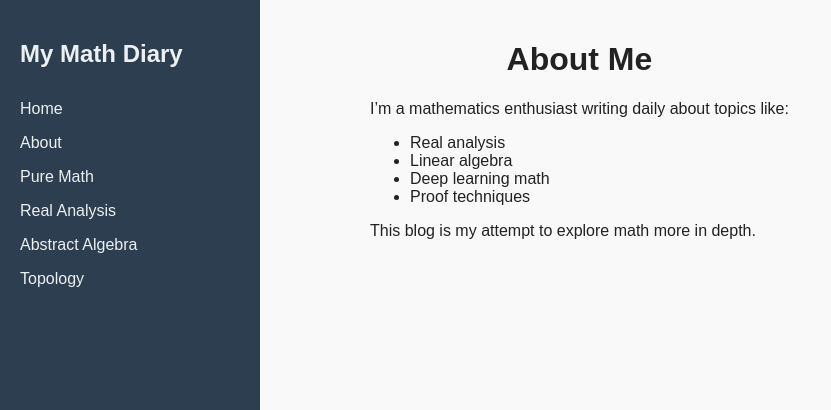
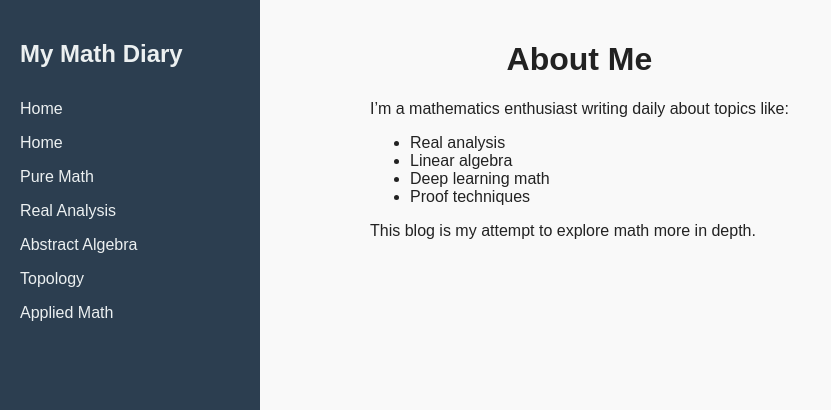
Before and after one commit to GitDisciplined/GitDisciplined.github.io, a Jekyll site: the page built from about.md, in a window 1280 px wide. Shown: the top 410 px of the page, without its empty margins (0-831 px from the left). Built offline with Jekyll 4.4.1, drawn with Linux system fonts in a browser that asks for light colours.

Commit message:
Update sidebar.html

```diff
--- a/_includes/sidebar.html
+++ b/_includes/sidebar.html
@@ -2,10 +2,17 @@
   <h2>{{ site.title }}</h2>
   <ul>
     <li><a href="{{ '/' | relative_url }}">Home</a></li>
-    <li><a href="{{ '/about' | relative_url }}">About</a></li>
-    <li><a href="/pure-math">Pure Math</a></li>
-    <li><a href="/real-analysis">Real Analysis</a></li>
-    <li><a href="/abstract-algebra">Abstract Algebra</a></li>
-    <li><a href="/topology">Topology</a></li>
+    <li><a href="/">Home</a></li>
+    <!-- Pure Math Dropdown -->
+    <li>
+      <a href="#">Pure Math</a>
+      <ul class="dropdown">
+        <li><a href="/real-analysis">Real Analysis</a></li>
+        <li><a href="/abstract-algebra">Abstract Algebra</a></li>
+        <li><a href="/topology">Topology</a></li>
+      </ul>
+    </li>
+    <li><a href="/applied-math">Applied Math</a></li>
+
   </ul>
 </nav>
```
